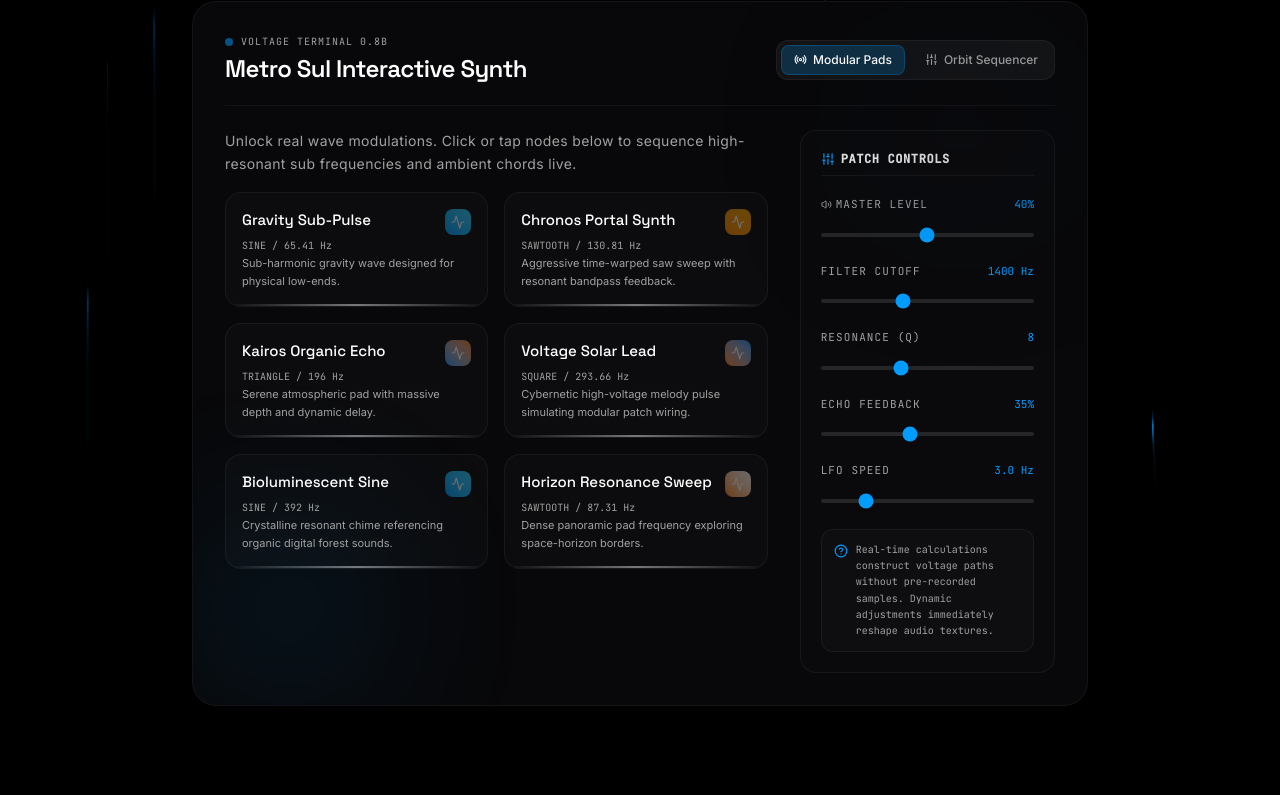
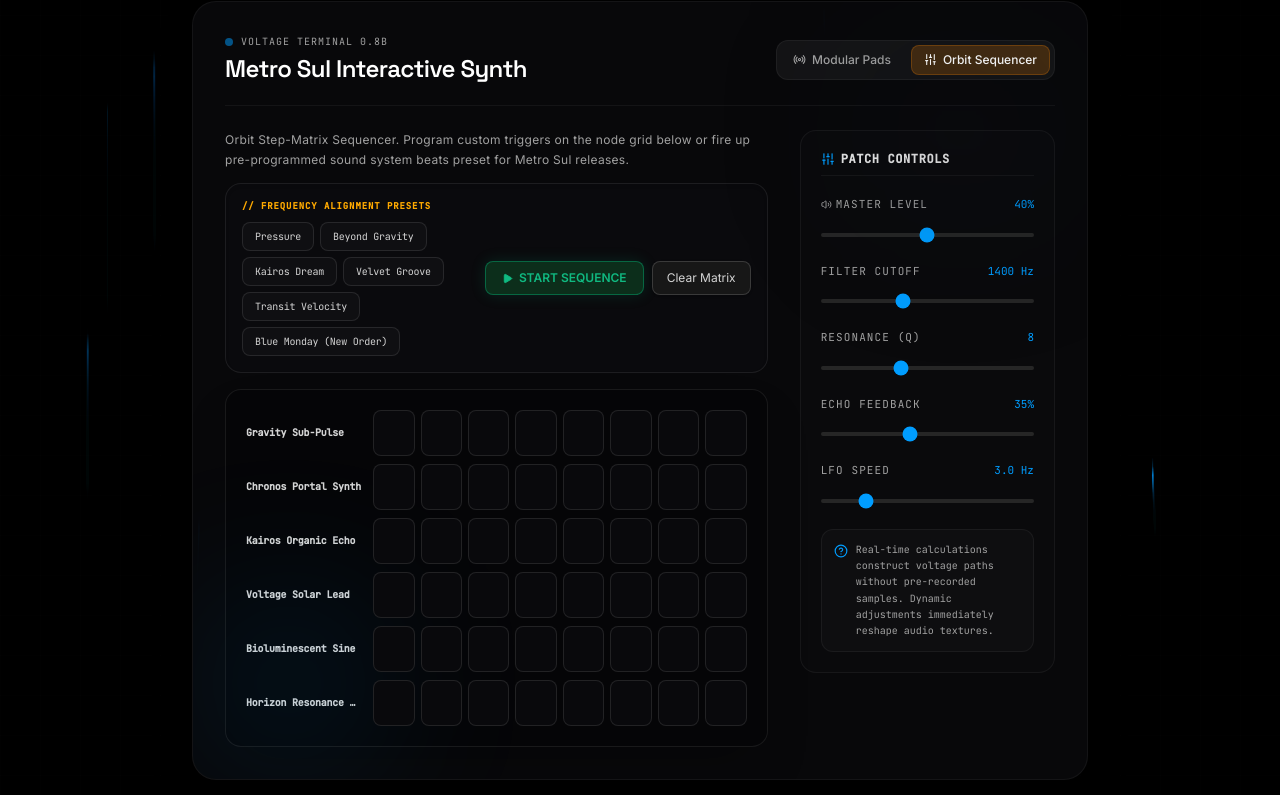
Before and after one commit to brunocorreagomes-ops/metrosulgoogle, a React (Vite) app: page / in a window 1280 px wide. Shown: the part 4305-5100 px from the top of the page. Built offline with nearby package versions, Linux system fonts and the light colour scheme.

Commit message:
feat(synth): add "Blue Monday" preset and visualizer logic
Add the "Blue Monday" synth preset and implement frequency spectrum
analysis in VisualizerCanvas to drive reactive visual parameters.

```diff
--- a/src/components/InteractiveSynth.tsx
+++ b/src/components/InteractiveSynth.tsx
@@ -155,6 +155,19 @@
       [false, true, false, true, false, true, false, true],
       [true, false, false, true, true, false, false, true]
     ]
+  },
+  {
+    name: "Blue Monday",
+    desc: "Legendary 80s synth bass arpeggio. Uses deep sub gravity jumps and resonant synth sweeps in a driving octave groove.",
+    params: { cutoff: 1600, resonance: 12, feedback: 0.3, lfoRate: 5.0 },
+    grid: [
+      [false, false, false, false, false, false, false, false],
+      [false, false, false, true, false, false, false, true],
+      [false, false, false, false, false, false, false, false],
+      [false, false, false, false, false, false, false, false],
+      [false, false, false, false, false, false, false, false],
+      [true, true, true, false, true, true, true, false]
+    ]
   }
 ];
 
@@ -189,6 +202,7 @@
     case 2: return translations[lang].presetKairosTitle;
     case 3: return translations[lang].presetVelvetTitle;
     case 4: return translations[lang].presetTransitTitle;
+    case 5: return translations[lang].presetBlueMondayTitle;
     default: return "";
   }
 };
@@ -200,6 +214,7 @@
     case 2: return translations[lang].presetKairosDesc;
     case 3: return translations[lang].presetVelvetDesc;
     case 4: return translations[lang].presetTransitDesc;
+    case 5: return translations[lang].presetBlueMondayDesc;
     default: return "";
   }
 };
@@ -218,7 +233,7 @@
   const [delayFeedback, setDelayFeedback] = useState<number>(0.35); // 0 to 0.9
   const [lfoRate, setLfoRate] = useState<number>(3); // 0.1 to 15 Hz
   const [lfoDepth, setLfoDepth] = useState<number>(400); // 0 to 1000 Hz
-  const [activeTab, setActiveTab] = useState<"pads" | "matrix">("pads");
+  const [activeTab, setActiveTab] = useState<"pads" | "matrix">("matrix");
 
   // Matrix sequencer state
   const [sequencerOn, setSequencerOn] = useState<boolean>(false);
@@ -560,51 +575,57 @@
                 </p>
 
                 {/* Advanced physical signal presets dock */}
-                <div className="flex flex-col md:flex-row md:items-center justify-between gap-4 bg-white/[0.01] p-4 rounded-2xl border border-white/[0.04]">
+                <div className="flex flex-col md:flex-row md:items-center justify-between gap-4 bg-[#0a0a0d] p-4 rounded-2xl border border-white/[0.08] shadow-inner">
                   <div>
-                    <span className="block font-mono text-[9px] text-neon-blue uppercase tracking-widest mb-2 font-semibold">{translations[lang].synthOverridesLabel}</span>
+                    <span className="block font-mono text-[9px] text-[#FFAA00] uppercase tracking-widest mb-2 font-bold">// {translations[lang].synthOverridesLabel}</span>
                     <div className="flex flex-wrap gap-1.5">
                       {SYNTH_PRESETS.map((pst, idx) => (
-                        <button
+                        <motion.button
                           key={idx}
+                          whileHover={{ scale: 1.03, y: -1 }}
+                          whileTap={{ scale: 0.97 }}
                           onClick={() => applyPreset(idx)}
-                          className={`px-3 py-1.5 rounded-lg text-[10px] font-mono tracking-tight transition-all duration-300 cursor-pointer ${
+                          className={`px-3 py-1.5 rounded-lg text-[10px] font-mono tracking-tight transition-all duration-200 cursor-pointer ${
                             selectedPreset === idx
-                              ? "bg-neon-sunset/20 text-neon-sunset border border-neon-sunset/40 font-bold shadow-lg shadow-neon-sunset/10"
-                              : "bg-white/[0.02] border border-white/5 text-neutral-400 hover:text-white hover:border-white/15"
+                              ? "bg-gradient-to-r from-[#FF6A00] to-[#FF3C00] text-white border-transparent font-bold shadow-[0_0_15px_rgba(255,100,0,0.35)]"
+                              : "bg-[#0f0f12] border border-white/10 text-neutral-300 hover:text-white hover:bg-[#1a1a24] hover:border-white/20"
                           }`}
                           title={getPresetDesc(idx, lang)}
                         >
                           {getPresetName(idx, lang)}
-                        </button>
+                        </motion.button>
                       ))}
                     </div>
                   </div>
 
                   <div className="flex items-center gap-2 self-end md:self-auto shrink-0">
-                    <button
+                    <motion.button
+                      whileHover={{ scale: 1.03 }}
+                      whileTap={{ scale: 0.97 }}
                       onClick={() => setSequencerOn(!sequencerOn)}
-                      className={`px-3.5 py-1.5 rounded-lg text-xs font-semibold flex items-center gap-1.5 transition-all duration-300 cursor-pointer ${
+                      className={`px-4 py-2 rounded-lg text-xs font-bold flex items-center gap-1.5 transition-all duration-300 cursor-pointer ${
                         sequencerOn
-                          ? "bg-red-500/20 border border-red-500/30 text-red-500 shadow-md shadow-red-950/20"
-                          : "bg-neon-sunset/15 border border-neon-sunset/30 text-neon-sunset hover:bg-neon-sunset/25"
+                          ? "bg-red-500 text-white hover:bg-red-600 border border-red-400/20 shadow-[0_0_15px_rgba(239,68,68,0.3)]"
+                          : "bg-[#0c2e1b] border border-emerald-500/40 text-[#10B981] hover:bg-[#113f26] hover:text-[#34D399] shadow-[0_0_15px_rgba(16,185,129,0.15)]"
                       }`}
                     >
-                      {sequencerOn ? <Square size={11} /> : <Play size={11} />}
+                      {sequencerOn ? <Square size={11} className="fill-current" /> : <Play size={11} className="fill-current" />}
                       {sequencerOn ? translations[lang].synthStopBtn : translations[lang].synthStartBtn}
-                    </button>
-                    <button
+                    </motion.button>
+                    <motion.button
+                      whileHover={{ scale: 1.03 }}
+                      whileTap={{ scale: 0.97 }}
                       onClick={clearGrid}
-                      className="text-xs text-neutral-400 hover:text-neon-sunset border border-white/5 bg-white/[0.02] hover:bg-white/[0.05] px-3 py-1.5 rounded-lg transition-colors cursor-pointer"
+                      className="text-xs text-neutral-300 hover:text-white border border-white/15 bg-neutral-900 hover:bg-neutral-800 px-3.5 py-2 rounded-lg transition-all cursor-pointer shadow-sm"
                     >
                       {translations[lang].synthClearBtn}
-                    </button>
+                    </motion.button>
                   </div>
                 </div>
               </div>
 
               {selectedPreset !== null && (
-                <div className="mb-4 p-3 rounded-xl bg-white/[0.01] border border-white/[0.03] text-[11px] text-neutral-400 leading-relaxed font-sans flex items-start gap-2.5 animate-fadeIn">
+                <div className="mb-4 p-3 rounded-xl bg-white/[0.01] border border-white/[0.04] text-[11px] text-neutral-400 leading-relaxed font-sans flex items-start gap-2.5 animate-fadeIn">
                   <Sparkles size={12} className="text-neon-sunset shrink-0 mt-0.5" />
                   <div>
                     <span className="font-semibold text-white font-mono mr-1">{translations[lang].synthActivePulseLabel}</span>
@@ -614,36 +635,42 @@
               )}
 
               {/* Grid map */}
-              <div className="flex flex-col space-y-1.5 bg-black/40 p-4 rounded-2xl border border-white/5">
+              <div className="flex flex-col space-y-2 bg-[#050507] p-5 rounded-2xl border border-white/[0.08] shadow-2xl">
                 {CONSTANT_NODES.map((rowNode, rIndex) => (
                   <div key={rowNode.id} className="grid grid-cols-12 items-center gap-2">
                     {/* Row Label */}
-                    <span className="col-span-3 text-[10px] font-mono text-neutral-400 truncate tracking-tight pr-1" title={getNodeName(rowNode.id, lang)}>
+                    <span className="col-span-3 text-[10px] font-mono text-neutral-300 font-semibold truncate tracking-tight pr-1" title={getNodeName(rowNode.id, lang)}>
                       {getNodeName(rowNode.id, lang)}
                     </span>
 
                     {/* Col step triggers */}
-                    <div className="col-span-9 grid grid-cols-8 gap-1">
+                    <div className="col-span-9 grid grid-cols-8 gap-1.5">
                       {Array(8).fill(null).map((_, cIndex) => {
                         const cellOn = matrixGrid[rIndex][cIndex];
                         const stepActive = sequencerOn && currentStep === cIndex;
 
                         return (
-                          <button
+                          <motion.button
                             key={cIndex}
+                            whileHover={{ scale: 1.06, y: -1 }}
+                            whileTap={{ scale: 0.94 }}
                             onClick={() => toggleMatrixCell(rIndex, cIndex)}
-                            className={`h-[40px] sm:h-[44px] rounded-lg border transition-all relative ${
+                            className={`h-[42px] sm:h-[46px] rounded-lg border transition-all relative cursor-pointer ${
                               cellOn
-                                ? "bg-neon-sunset/35 border-neon-sunset/60 shadow-lg shadow-neon-sunset/15"
-                                : "bg-white/[0.01] border-white/5 hover:border-white/15"
+                                ? "bg-gradient-to-br from-[#FF8800] via-[#FF5500] to-[#E60000] border-t border-[#FFBB66] border-l border-[#FF9944] shadow-[0_4px_12px_rgba(255,60,0,0.4)]"
+                                : "bg-[#09090c] border-white/10 hover:border-white/25 hover:bg-[#121217]"
                             } ${
-                              stepActive ? "ring-1 ring-white/60 ring-offset-2 ring-offset-black" : ""
+                              stepActive
+                                ? "ring-2 ring-white ring-offset-2 ring-offset-[#050507] scale-[1.04] z-10"
+                                : ""
                             }`}
                           >
                             {stepActive && (
-                              <div className="absolute inset-0 bg-white/10 rounded-lg animate-pulse" />
+                              <div className={`absolute inset-0 rounded-lg animate-pulse ${
+                                cellOn ? "bg-white shadow-[0_0_12px_#fff]" : "bg-white/15"
+                              }`} />
                             )}
-                          </button>
+                          </motion.button>
                         );
                       })}
                     </div>
--- a/src/components/VisualizerCanvas.tsx
+++ b/src/components/VisualizerCanvas.tsx
@@ -106,6 +106,12 @@
     let activePrimaryColor = theme.primary;
     let activeSecondaryColor = theme.secondary;
 
+    // Symmetrical frequency analyzer parameters
+    const N = 36;
+    const barHeights = new Float32Array(N);
+    let smoothBass = 0;
+    let smoothHigh = 0;
+
     const draw = () => {
       // Lerp colors for a beautiful visual transition between albums
       activePrimaryColor = lerpColor(activePrimaryColor, theme.primary, 0.05);
@@ -117,20 +123,48 @@
 
       // Check for global synthesizer analyser node to drive reactive dimensions
       let audioParamIntensity = 1.0;
+      let bassAvg = 0;
+      let highAvg = 0;
+      let analyserActive = false;
       const analyser = (window as any).__metroAnalyser;
+      let dataArray: Uint8Array | null = null;
+
       if (analyser) {
         const bufferLength = analyser.frequencyBinCount;
-        const dataArray = new Uint8Array(bufferLength);
+        dataArray = new Uint8Array(bufferLength);
         analyser.getByteFrequencyData(dataArray);
+        analyserActive = true;
 
+        const len = dataArray.length;
+        // Calculate average for bass (lower 20% of spectrum)
+        const bassEnd = Math.max(1, Math.floor(len * 0.2));
+        let bassSum = 0;
+        for (let i = 0; i < bassEnd; i++) {
+          bassSum += dataArray[i];
+        }
+        bassAvg = bassSum / bassEnd;
+
+        // Calculate average for high-end (upper 40% of spectrum)
+        const highStart = Math.floor(len * 0.6);
+        let highSum = 0;
+        for (let i = highStart; i < len; i++) {
+          highSum += dataArray[i];
+        }
+        highAvg = highSum / (len - highStart);
+
+        // Overall average
         let sum = 0;
-        for (let i = 0; i < bufferLength; i++) {
+        for (let i = 0; i < len; i++) {
           sum += dataArray[i];
         }
-        const average = sum / bufferLength; // 0 to 255
+        const average = sum / len; // 0 to 255
         // Scale so base is 1.0, and swells with synthesizer amplitude output
         audioParamIntensity = 1.0 + (average / 38) * intensity;
       }
+
+      // Smoothly update frequency band coefficients
+      smoothBass += (bassAvg - smoothBass) * 0.15;
+      smoothHigh += (highAvg - smoothHigh) * 0.15;
 
       // Dynamic timeline tick
       const time = Date.now() * 0.0004;
@@ -155,19 +189,24 @@
       }
 
       // Draw faint background grid segments coordinates (purely futuristic/minimalist)
-      ctx.strokeStyle = "rgba(255, 255, 255, 0.012)";
-      ctx.lineWidth = 0.5;
+      // Slight mechanical jitter when deep bass hits!
+      const bassJitterFactor = smoothBass / 255;
+      const gridJitterX = (Math.random() - 0.5) * bassJitterFactor * 4;
+      const gridJitterY = (Math.random() - 0.5) * bassJitterFactor * 4;
+
+      ctx.strokeStyle = `rgba(255, 255, 255, ${0.012 + (bassJitterFactor * 0.02)})`;
+      ctx.lineWidth = 0.5 + bassJitterFactor * 0.5;
       const gridSize = 160;
       for (let x = 0; x < width; x += gridSize) {
         ctx.beginPath();
-        ctx.moveTo(x, 0);
-        ctx.lineTo(x, height);
+        ctx.moveTo(x + gridJitterX, 0);
+        ctx.lineTo(x + gridJitterX, height);
         ctx.stroke();
       }
       for (let y = 0; y < height; y += gridSize) {
         ctx.beginPath();
-        ctx.moveTo(0, y);
-        ctx.lineTo(width, y);
+        ctx.moveTo(0, y + gridJitterY);
+        ctx.lineTo(width, y + gridJitterY);
         ctx.stroke();
       }
 
@@ -175,9 +214,10 @@
       for (let i = 0; i < ambientParticles.length; i++) {
         const tp = ambientParticles[i];
 
-        // Let them drift and react tiny bit to synthesize amplitude
-        tp.y += tp.vy * tp.speedMult * audioParamIntensity;
-        tp.x += tp.vx * tp.speedMult * (1.0 + (audioParamIntensity - 1.0) * 0.5);
+        // Let them drift and react tiny bit to high-frequency sparkles
+        const pSpeedCoeff = 1.0 + (smoothHigh / 255) * 3.5;
+        tp.y += tp.vy * tp.speedMult * audioParamIntensity * pSpeedCoeff;
+        tp.x += tp.vx * tp.speedMult * (1.0 + (audioParamIntensity - 1.0) * 0.5) * pSpeedCoeff;
 
         // Wrap around when escaping viewport edges
         if (tp.y < -20) {
@@ -188,14 +228,126 @@
           tp.x = Math.random() * width;
         }
 
-        // Pulse the speed and alphas with slow trig waves
-        const pulseAlpha = tp.alpha * (0.8 + Math.sin(time + i) * 0.2) * (1.0 + (audioParamIntensity - 1.0) * 0.4);
+        // Pulse the speed and alphas with slow trig waves and high-end peaks
+        const pulseAlpha = tp.alpha * (0.8 + Math.sin(time + i) * 0.2) * (1.0 + (audioParamIntensity - 1.0) * 0.4) * (1.0 + (smoothHigh / 255) * 0.5);
 
         // Render delicate micro-speck
         ctx.beginPath();
-        ctx.arc(tp.x, tp.y, tp.size, 0, Math.PI * 2);
+        ctx.arc(tp.x, tp.y, tp.size * (1.0 + (smoothHigh / 255) * 0.5), 0, Math.PI * 2);
         ctx.fillStyle = activePrimaryColor.replace("rgb", "rgba").replace(")", `, ${pulseAlpha})`);
         ctx.fill();
+      }
+
+      // DRAW SYMMETRICAL FREQUENCY SPECTRUM WIDGET
+      // Sits beautifully at the bottom of the screen
+      const specWidth = Math.min(width * 0.6, 520);
+      if (specWidth > 180) { // Only render if we have enough screen space
+        const startX = (width - specWidth) / 2;
+        const baselineY = height - 100;
+
+        // Draw HUD Frame Panel Background & Borders
+        ctx.strokeStyle = "rgba(255, 255, 255, 0.02)";
+        ctx.lineWidth = 1;
+        ctx.beginPath();
+        // Top border
+        ctx.moveTo(startX - 20, baselineY - 65);
+        ctx.lineTo(startX + specWidth + 20, baselineY - 65);
+        // Baseline
+        ctx.moveTo(startX - 20, baselineY);
+        ctx.lineTo(startX + specWidth + 20, baselineY);
+        ctx.stroke();
+
+        // Corner aesthetic bracket marks (left/right bounds)
+        ctx.strokeStyle = activePrimaryColor.replace("rgb", "rgba").replace(")", ", 0.2)");
+        ctx.beginPath();
+        // Left bracket
+        ctx.moveTo(startX - 15, baselineY - 55);
+        ctx.lineTo(startX - 20, baselineY - 55);
+        ctx.lineTo(startX - 20, baselineY - 10);
+        ctx.lineTo(startX - 15, baselineY - 10);
+        // Right bracket
+        ctx.moveTo(startX + specWidth + 15, baselineY - 55);
+        ctx.lineTo(startX + specWidth + 20, baselineY - 55);
+        ctx.lineTo(startX + specWidth + 20, baselineY - 10);
+        ctx.lineTo(startX + specWidth + 15, baselineY - 10);
+        ctx.stroke();
+
+        // Technical HUD tags
+        ctx.fillStyle = "rgba(255, 255, 255, 0.25)";
+        ctx.font = "6.5px var(--font-mono), monospace";
+        ctx.fillText("DECIBEL GAIN MAP [CH_01/A]", startX - 18, baselineY - 72);
+
+        ctx.textAlign = "right";
+        ctx.fillText("REAL-TIME SPECTRUM // MTS-SYS", startX + specWidth + 18, baselineY - 72);
+        ctx.textAlign = "left"; // reset
+
+        // Draw Frequency markings below baseline
+        ctx.fillStyle = "rgba(255, 255, 255, 0.15)";
+        ctx.font = "5.5px var(--font-mono), monospace";
+        ctx.textAlign = "center";
+        ctx.fillText("20Hz", startX + 5, baselineY + 12);
+        ctx.fillText("500Hz", startX + specWidth * 0.25, baselineY + 12);
+        ctx.fillText("1.5kHz", startX + specWidth * 0.5, baselineY + 12);
+        ctx.fillText("8kHz", startX + specWidth * 0.75, baselineY + 12);
+        ctx.fillText("22kHz", startX + specWidth - 5, baselineY + 12);
+        ctx.textAlign = "left"; // reset
+
+        // Draw individual bars
+        const barGap = 3;
+        const barWidth = (specWidth / N) - barGap;
+
+        for (let i = 0; i < N; i++) {
+          const bx = startX + i * (barWidth + barGap);
+
+          // Symmetrical distance from center: 0 at center, 1 at ends
+          const d = Math.abs(i - (N - 1) / 2) / ((N - 1) / 2);
+
+          let val = 0;
+          if (analyserActive && dataArray) {
+            // Map distance to specific spectrum indices (lows in center, highs on sides)
+            const binIndex = Math.min(dataArray.length - 1, Math.floor(d * dataArray.length));
+            val = dataArray[binIndex];
+          } else {
+            // Slower breathing wave movement when idle
+            const waveOffset = i * 0.25;
+            const speed = time * 3.2;
+            val = (Math.sin(speed + waveOffset) * 0.35 + 0.65) * 16;
+          }
+
+          const targetHeight = (val / 255) * 52; // Max height inside HUD is 52px
+
+          // Audio visualizer decay dynamics
+          if (targetHeight > barHeights[i]) {
+            barHeights[i] = targetHeight;
+          } else {
+            barHeights[i] += (targetHeight - barHeights[i]) * 0.16;
+          }
+
+          const hVal = barHeights[i];
+
+          // Linear gradients matching active album theme colors
+          const barGrad = ctx.createLinearGradient(bx, baselineY, bx, baselineY - hVal);
+          barGrad.addColorStop(0, activeSecondaryColor.replace("rgb", "rgba").replace(")", ", 0.2)"));
+          barGrad.addColorStop(0.5, activePrimaryColor.replace("rgb", "rgba").replace(")", ", 0.6)"));
+          barGrad.addColorStop(1, activePrimaryColor);
+
+          // Draw vertical frequency bar
+          ctx.fillStyle = barGrad;
+          ctx.fillRect(bx, baselineY - hVal, barWidth, hVal);
+
+          // Peak indicator dot
+          if (hVal > 1) {
+            ctx.fillStyle = activePrimaryColor;
+            ctx.fillRect(bx, baselineY - hVal - 2, barWidth, 1.5);
+          }
+
+          // Faint downward glossy reflection
+          const reflectGrad = ctx.createLinearGradient(bx, baselineY + 2, bx, baselineY + 2 + hVal * 0.4);
+          reflectGrad.addColorStop(0, activePrimaryColor.replace("rgb", "rgba").replace(")", ", 0.12)"));
+          reflectGrad.addColorStop(1, "rgba(0, 0, 0, 0)");
+          ctx.fillStyle = reflectGrad;
+          ctx.fillRect(bx, baselineY + 2, barWidth, hVal * 0.4);
+        }
       }
 
       animationId = requestAnimationFrame(draw);
--- a/src/locales.ts
+++ b/src/locales.ts
@@ -125,6 +125,8 @@
   presetVelvetDesc: string;
   presetTransitTitle: string;
   presetTransitDesc: string;
+  presetBlueMondayTitle: string;
+  presetBlueMondayDesc: string;
 
   synthTerminalLabel: string;
   synthMainTitle: string;
@@ -284,6 +286,8 @@
     presetVelvetDesc: "Seductive late-night house. Deep syncopated tech-grooves and warm analog warmth oscillations.",
     presetTransitTitle: "Transit Velocity",
     presetTransitDesc: "Rapid mechanical network acceleration. Extremely fast clock rate triggers and high resonance accents.",
+    presetBlueMondayTitle: "Blue Monday (New Order)",
+    presetBlueMondayDesc: "Legendary 80s synth bass arpeggio. Uses deep sub gravity jumps and resonant synth sweeps in a driving octave groove.",
 
     synthTerminalLabel: "VOLTAGE TERMINAL 0.8B",
     synthMainTitle: "Metro Sul Interactive Synth",
@@ -438,6 +442,8 @@
     presetVelvetDesc: "House sedutor de fim de noite. Tech-grooves profundos e sincopados com oscilações quentes analógicas.",
     presetTransitTitle: "Velocidade de Trânsito",
     presetTransitDesc: "Aceleração mecânica rápida de rede. Triggers de clock extremamente rápidos e acentos de alta ressonância.",
+    presetBlueMondayTitle: "Blue Monday (New Order)",
+    presetBlueMondayDesc: "Arpejo lendário de synth bass dos anos 80. Saltos de sub-graves profundos e dentes de serra ressonantes com oitavas pulsantes.",
 
     synthTerminalLabel: "TERMINAL DE VOLTAGEM 0.8B",
     synthMainTitle: "Sintetizador Interativo Metro Sul",
@@ -592,6 +598,8 @@
     presetVelvetDesc: "House seductor de fin de noche. Tech-grooves profundos y sincopados con oscilaciones cálidas analógicas.",
     presetTransitTitle: "Velocidad de Tránsito",
     presetTransitDesc: "Acelera mecánica rápida de red. Disparadores de reloj extremadamente rápidos y acentos de alta resonancia.",
+    presetBlueMondayTitle: "Blue Monday (New Order)",
+    presetBlueMondayDesc: "Arpegio legendario de synth bass de los 80. Saltos de subgraves profundos y dientes de sierra resonantes con octavas pulsantes.",
 
     synthTerminalLabel: "TERMINAL DE VOLTAJE 0.8B",
     synthMainTitle: "Sintetizador Interactivo Metro Sul",
```
